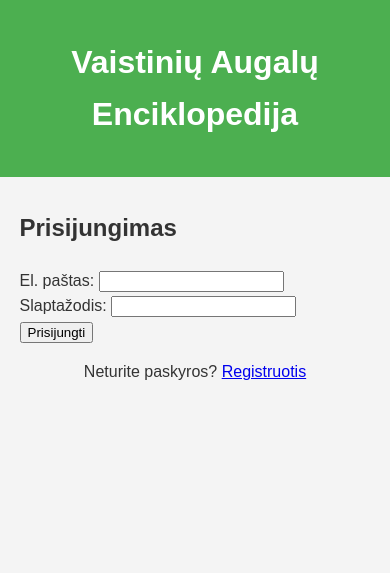
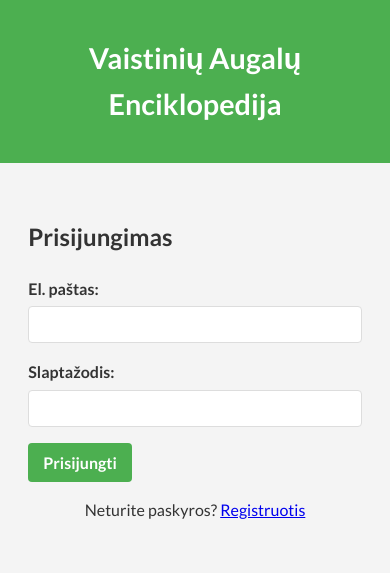
Before and after one commit to DawnlightForest/zolynelis, a PHP site: page /login.html in a window 390 px wide. Shown: the top 573 px of the page. Run offline with PHP 8.4, Linux system fonts and the light colour scheme.

Commit message:
I built a working system, but it looked pretty raw. Now I’m turning it into a clean and professional-looking website. Most changes are done in the style.css file.
The system works fine, but the design was very basic.
I’m improving the layout, colors, and overall look using only CSS.
The goal is to make it simple, modern, and user-friendly.

```diff
--- a/style.css
+++ b/style.css
@@ -1,14 +1,23 @@
+@import url('https://fonts.googleapis.com/css2?family=Lato:wght@400;700&display=swap');
+:root {
+    --primary-color: #4CAF50;    /* Pagrindinė spalva*/
+    --primary-dark: #388E3C;   /* Navigacijai */
+    --light-gray: #f4f4f4;     /* Fonas */
+    --dark-text: #333;         /* Pagrindinis tekstas */
+    --card-bg: #ffffff;         /* Kortelių fonas */
+    --border-color: #ddd;       /* Rėmelių spalva */
+}
 body {
-    font-family: Arial, sans-serif;
-    background-color: #f4f4f4;
-    color: #333;
+    font-family: 'Lato', Arial, sans-serif;
+    background-color: var(--light-gray);
+    color: var(--dark-text);
     line-height: 1.6;
     margin: 0;
     padding: 0;
 }
 header {
-    background: #4CAF50;
-    color: #fff;
+    background: var(--primary-color);
+    color: var(--card-bg);
     padding: 1rem;
     text-align: center;
 }
@@ -23,15 +32,15 @@ main {
     gap: 1rem;
 }
 .plant-card {
-    background: #fff;
-    border: 1px solid #ddd;
+    background: var(--card-bg);
+    border: 1px solid var(--border-color);
     border-radius: 5px;
     padding: 1rem;
-    box-shadow: 0 2px 4px rgba(0,0,0,0.1);
+    box-shadow: 0 2px 4px var(--dark-text)(0,0,0,0.1);
 }
 .plant-card h3 {
     margin-top: 0;
-    color: #4CAF50;
+    color: var(--primary-color);
 }
 .plant-card img {
     width: 100%;
@@ -42,20 +51,130 @@ main {
 #map-container {
     height: 500px;
     width: 100%;
-    border: 1px solid #ddd;
+    border: 1px solid var(--border-color);
     border-radius: 5px;
     margin-top: 1rem;
 }
 header nav {
-    background-color: #388E3C;
+    background-color: var(--primary-dark);
     padding: 0.5rem;
 }
 header nav a:hover {
-    background-color: #2E7D32;
+    background-color: var(--primary-dark);
 }
 header nav a {
-    color: white;
+    color: var(--card-bg);
     padding: 0.5rem 1rem;
     text-decoration: none;
     font-weight: bold;
 }
+.form-group {
+    margin-bottom: 1rem;
+}
+.form-group label {
+    display: block;
+    margin-bottom: 5px;
+    font-weight: bold;
+}
+.form-group input[type="text"],
+.form-group input[type="email"],
+.form-group input[type="password"],
+.form-group input[type="tel"],
+.form-group textarea,
+.form-group select {
+    width: 100%;
+    padding: 10px;
+    border: 1px solid var(--border-color);
+    border-radius: 4px;
+    box-sizing: border-box; /* Svarbu, kad padding neišstumtų elemento */
+}
+/* Bendras mygtuko stilius */
+button,
+.button {
+    background-color: var(--primary-color);
+    color: var(--card-bg);
+    padding: 10px 15px;
+    border: none;
+    border-radius: 4px;
+    cursor: pointer;
+    font-size: 1rem;
+    font-weight: bold;
+    font-family: 'Lato', sans-serif;
+}
+button:hover,
+.button:hover {
+    opacity: 0.9;
+}
+/* Specifinis stilius pavojingiems mygtukams (Trinti) */
+button.danger {
+    background-color: #dc3545; /* Raudona */
+}
+/* Specifinis stilius antriniams mygtukams (Atšaukti) */
+button.secondary {
+    background-color: #aaa;
+}
+/* Visiems ekranams, kurie siauresni nei 768px */
+@media (max-width: 768px) {
+
+    main {
+        width: 95%; /* Sumažiname paraštes */
+        margin: 1rem auto;
+    }
+
+    /* Augalų sąraše (index.html) rodome 1 kortelę per eilutę */
+    #plants-container {
+        grid-template-columns: 1fr;
+    }
+
+    /* Prisijungimo/Registracijos formos */
+    .auth-container {
+        width: 90%;
+        margin: 20px auto;
+        padding: 15px;
+    }
+
+    /* Slėpti dideles antraštes, jei reikia */
+    h1 {
+        font-size: 1.8rem;
+    }
+    h2 {
+        font-size: 1.5rem;
+    }
+
+    /* Lentelės portale ir admin panelėje */
+    table, thead, tbody, th, td, tr {
+        display: block; /* Paverčiame lentelę blokais */
+    }
+
+    table thead tr {
+        position: absolute; /* Paslepiame antraštes (bjaurus, bet greitas būdas) */
+        top: -9999px;
+        left: -9999px;
+    }
+
+    table tr {
+        border: 1px solid var(--border-color);
+        margin-bottom: 10px;
+    }
+
+    table td {
+        border: none;
+        border-bottom: 1px solid #eee;
+        position: relative;
+        padding-left: 50%; /* Padarome vietos etiketei */
+        text-align: right;
+    }
+
+    table td:before {
+        /* Pridedame etiketes (paimtas iš thead) */
+        position: absolute;
+        left: 6px;
+        padding-right: 10px;
+        white-space: nowrap;
+        font-weight: bold;
+        text-align: left;
+    }
+
+    /* Šią dalį reikės pritaikyti kiekvienai lentelei atskirai (sudėtinga) */
+    /* Tai yra pavyzdys, kurį reikės tobulinti */
+}
```
